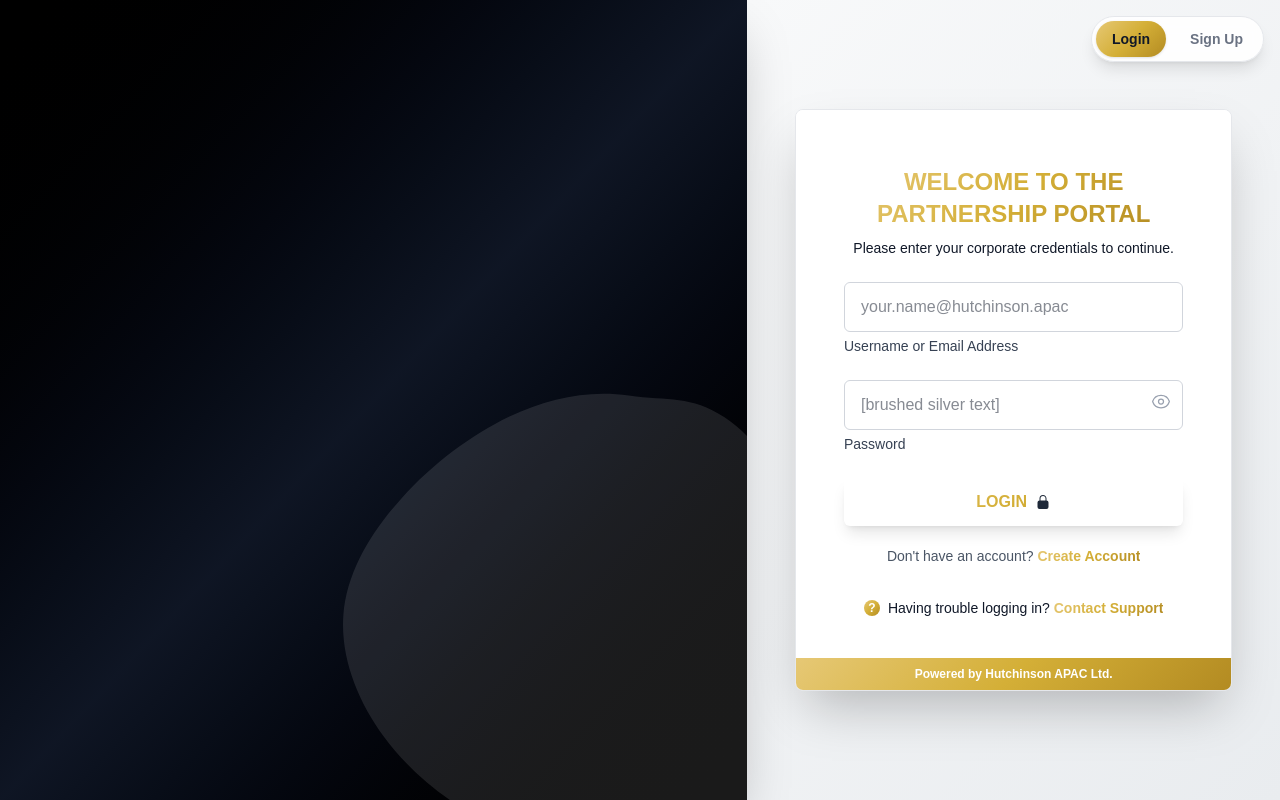
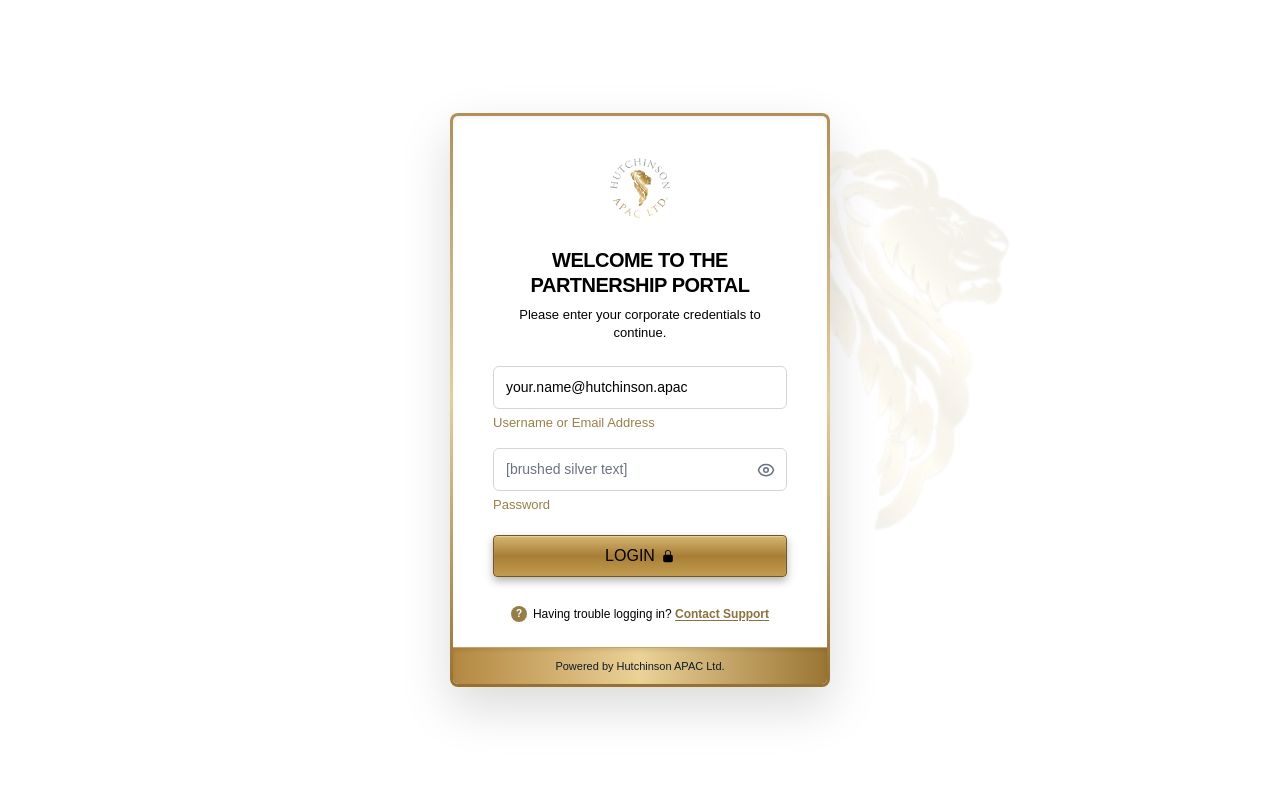
Before and after one commit to fahmidurshanto/hutchinson, a Next.js app: page /login in a window 1280 px wide. Built offline with nearby package versions, Linux system fonts and the light colour scheme.

Commit message:
added services page

```diff
--- a/src/app/(dashboard)/components/ServiceApplicationsPage.js
+++ b/src/app/(dashboard)/services/page.js
@@ -13,7 +13,7 @@ const activeApplications = [
     { id: 'APAC-003', type: 'Advisory Services', date: '15 Jun', status: 'Completed', statusColor: '#9ca3af' },
 ];
 
-export default function ServiceApplicationsPage() {
+export default function ServicesPage() {
     const [selectedCategory, setSelectedCategory] = useState('global');
     const [dropdownOpen, setDropdownOpen] = useState(false);
     const [details, setDetails] = useState('');
--- a/src/app/login/components/LoginCard.js
+++ b/src/app/login/components/LoginCard.js
@@ -3,29 +3,33 @@ import LoginForm from './LoginForm';
 
 export default function LoginCard() {
     return (
-        <div className="bg-white rounded-lg w-full max-w-md overflow-hidden animate__animated animate__zoomIn animate__fast relative shadow-2xl border border-gray-200">
-            <div className="p-8 sm:p-10 lg:p-12 pb-6 lg:pb-8 relative z-10 bg-white">
+        <div className="w-full max-w-[380px] mx-auto rounded-lg p-[3px] bg-gradient-to-b from-[#b19057] via-[#e5cf96] to-[#967131] shadow-[0_20px_50px_rgba(0,0,0,0.15)] animate__animated animate__zoomIn animate__fast">
+            <div className="bg-white rounded-[5px] w-full overflow-hidden relative shadow-inner flex flex-col pt-8">
+                <div className="px-8 sm:px-10 pb-6 relative z-10 bg-white">
                     <div className="flex flex-col items-center mb-6">
-                    <div className="w-24 h-24 mb-4 mt-2 flex items-center justify-center lg:hidden">
-                        <div className="w-full h-full rounded-full flex items-center justify-center bg-white drop-shadow-sm p-1">
+                        <div className="w-20 h-20 mb-4 flex items-center justify-center">
                             <img src="/hutchinson-logo.png" alt="Hutchinson APAC Ltd." className="w-full h-full object-contain" />
                         </div>
-                    </div>
-                    <h1 className="text-2xl font-bold text-center text-gradient-gold mb-1 px-4 mt-2">
+                        <h1 className="text-[20px] leading-tight font-bold text-center text-black mb-2 mt-1 uppercase tracking-tight">
                             WELCOME TO THE<br />PARTNERSHIP PORTAL
                         </h1>
-                    <p className="text-sm text-center text-gray-900 font-medium mt-1">
+                        <p className="text-[13px] text-center text-black font-medium leading-snug">
                             Please enter your corporate credentials to continue.
                         </p>
                     </div>
+
                     <LoginForm />
-                <div className="mt-8 mb-2 flex justify-center items-center text-sm">
-                    <span className="text-white w-4 h-4 mr-2 rounded-full bg-gradient-gold text-xs flex justify-center items-center font-bold">?</span>
-                    <span className="text-gray-900 font-medium">Having trouble logging in? <a href="#" className="font-bold text-gradient-gold">Contact Support</a></span>
+
+                    <div className="mt-7 flex justify-center items-center text-[12px]">
+                        <span className="text-white w-4 h-4 mr-1.5 rounded-full bg-[#957e46] text-[10px] flex justify-center items-center font-bold">?</span>
+                        <span className="text-black font-medium">Having trouble logging in? <a href="#" className="font-semibold text-[#8a723e] underline decoration-[#8a723e] underline-offset-2 hover:text-[#6a5528]">Contact Support</a></span>
                     </div>
                 </div>
-            <div className="p-2 text-center text-xs text-white bg-gradient-gold font-semibold relative z-10">
+
+                {/* Footer Bar */}
+                <div className="py-2.5 px-4 text-center text-[11px] text-gray-900 shadow-[inset_0_2px_4px_rgba(0,0,0,0.1)] bg-gradient-to-r from-[#b38841] via-[#ebd296] to-[#9a7633] font-medium relative z-10 border-t border-[#c6a267]">
                     Powered by Hutchinson APAC Ltd.
+                </div>
             </div>
         </div>
     )
--- a/src/app/login/components/LoginForm.js
+++ b/src/app/login/components/LoginForm.js
@@ -1,29 +1,44 @@
 "use client";
 
 import React, { useState } from 'react';
-import Input from '../../../components/ui/Input';
-import Button from '../../../components/ui/Button';
 import Link from 'next/link';
 
 export default function LoginForm() {
     const [showPassword, setShowPassword] = useState(false);
 
     return (
-        <form className="w-full mt-6" onSubmit={(e) => e.preventDefault()}>
-            <Input
+        <form className="w-full mt-5" onSubmit={(e) => e.preventDefault()}>
+            {/* Username Input */}
+            <div className="w-full mb-4">
+                <div className="relative">
+                    <input
                         id="email"
                         type="email"
                         placeholder="your.name@hutchinson.apac"
-                label="Username or Email Address"
+                        className="w-full px-3 py-2.5 border-[1.5px] border-gray-300 rounded-md focus:outline-none focus:border-[#c6a267] focus:ring-1 focus:ring-[#c6a267] transition-colors text-black placeholder-black bg-white text-[14px]"
                     />
-            <Input
+                </div>
+                <label htmlFor="email" className="block mt-1 text-[13px] font-medium text-[#9a804a]">
+                    Username or Email Address
+                </label>
+            </div>
+
+            {/* Password Input */}
+            <div className="w-full mb-5 relative">
+                <div className="relative">
+                    <input
                         id="password"
                         type={showPassword ? "text" : "password"}
                         placeholder="[brushed silver text]"
-                label="Password"
-                icon={
-                    <button type="button" onClick={() => setShowPassword(!showPassword)} title="Toggle Password Visibility">
-                        <svg xmlns="http://www.w3.org/2000/svg" fill="none" viewBox="0 0 24 24" strokeWidth={1.5} stroke="currentColor" className="w-5 h-5 cursor-pointer">
+                        className="w-full px-3 py-2.5 border-[1.5px] border-gray-300 rounded-md focus:outline-none focus:border-[#c6a267] focus:ring-1 focus:ring-[#c6a267] transition-colors text-black placeholder-gray-500 bg-white text-[14px]"
+                    />
+                    <button
+                        type="button"
+                        onClick={() => setShowPassword(!showPassword)}
+                        title="Toggle Password Visibility"
+                        className="absolute right-3 top-1/2 -translate-y-1/2 text-gray-500 hover:text-gray-700"
+                    >
+                        <svg xmlns="http://www.w3.org/2000/svg" fill="none" viewBox="0 0 24 24" strokeWidth={2} stroke="currentColor" className="w-[18px] h-[18px] cursor-pointer">
                             {showPassword ? (
                                 <path strokeLinecap="round" strokeLinejoin="round" d="M3.98 8.223A10.477 10.477 0 001.934 12C3.226 16.338 7.244 19.5 12 19.5c.993 0 1.953-.138 2.863-.395M6.228 6.228A10.45 10.45 0 0112 4.5c4.756 0 8.773 3.162 10.065 7.498a10.523 10.523 0 01-4.293 5.774M6.228 6.228L3 3m3.228 3.228l3.65 3.65m7.894 7.894L21 21m-3.228-3.228l-3.65-3.65m0 0a3 3 0 10-4.243-4.243m4.242 4.242L9.88 9.88" />
                             ) : (
@@ -34,21 +49,26 @@ export default function LoginForm() {
                             )}
                         </svg>
                     </button>
-                }
-            />
-            <Button type="submit">
-                LOGIN
-                <svg xmlns="http://www.w3.org/2000/svg" viewBox="0 0 24 24" fill="currentColor" className="w-4 h-4 text-gray-800">
+                </div>
+                <label htmlFor="password" className="block mt-1 text-[13px] font-medium text-[#9a804a]">
+                    Password
+                </label>
+            </div>
+
+            {/* Login Button */}
+            <button
+                type="submit"
+                className="w-full py-2 px-4 rounded-[4px] shadow-[0_4px_8px_rgba(0,0,0,0.3),inset_0_1px_1px_rgba(255,255,255,0.4)] transition-all flex items-center justify-center gap-1.5 mt-2 hover:brightness-105 active:scale-[0.98]"
+                style={{
+                    background: 'linear-gradient(to bottom, #d5b573 0%, #a87e35 50%, #c19c50 100%)',
+                    border: '1px solid #725721'
+                }}
+            >
+                <span className="text-[16px] font-medium text-black tracking-normal">LOGIN</span>
+                <svg xmlns="http://www.w3.org/2000/svg" viewBox="0 0 24 24" fill="currentColor" className="w-[14px] h-[14px] text-black">
                     <path fillRule="evenodd" d="M12 1.5a5.25 5.25 0 00-5.25 5.25v3a3 3 0 00-3 3v6.75a3 3 0 003 3h10.5a3 3 0 003-3v-6.75a3 3 0 00-3-3v-3c0-2.9-2.35-5.25-5.25-5.25zm3.75 8.25v-3a3.75 3.75 0 10-7.5 0v3h7.5z" clipRule="evenodd" />
                 </svg>
-            </Button>
-
-            <p className="text-center text-sm text-gray-600 mt-5">
-                Don&apos;t have an account?{' '}
-                <Link href="/signup" className="font-bold text-gradient-gold hover:underline">
-                    Create Account
-                </Link>
-            </p>
+            </button>
         </form>
     )
 }
--- a/src/app/login/page.js
+++ b/src/app/login/page.js
@@ -3,54 +3,22 @@ import Link from 'next/link';
 
 export default function Page() {
   return (
-    <div className="min-h-screen flex flex-col lg:flex-row bg-gray-50">
+    <div className="min-h-screen flex flex-col items-center justify-center relative p-4 bg-white overflow-hidden">
 
-      {/* Auth Toggle - Top Right */}
-      <div className="fixed top-4 right-4 z-50 flex items-center gap-2 bg-white/90 backdrop-blur-sm rounded-full shadow-lg border border-gray-200 p-1">
-        <span className="px-4 py-2 rounded-full bg-gradient-gold text-gray-900 text-sm font-bold shadow-sm">
-          Login
-        </span>
-        <Link href="/signup" className="px-4 py-2 rounded-full text-sm font-semibold text-gray-500 hover:text-gray-800 transition-colors">
-          Sign Up
-        </Link>
-      </div>
+      {/* Background Image with Overlay */}
+      <div
+        className="absolute inset-0 z-0 bg-no-repeat"
+        style={{
+          backgroundImage: "url('/lion.png')",
+          backgroundPosition: "right -15% bottom -15%",
+          backgroundSize: "70% auto",
+          opacity: 0.1,
+          filter: "sepia(0.3) hue-rotate(5deg)"
+        }}
+      ></div>
 
-      {/* Left side: Branding (Hidden on mobile/tablet, Visible on desktop) */}
-      <div className="hidden lg:flex lg:w-1/2 xl:w-7/12 relative bg-black items-center justify-center p-12 overflow-hidden shadow-2xl z-20">
-        {/* Background gradient/decoration for desktop */}
-        <div className="absolute inset-0 z-0 bg-gradient-to-br from-black via-gray-900 to-black opacity-90"></div>
-        <div className="absolute right-0 bottom-0 opacity-10 pointer-events-none w-full h-full flex items-end justify-end">
-          <svg viewBox="0 0 200 200" xmlns="http://www.w3.org/2000/svg" className="w-[80%] h-[80%] translate-x-1/4 translate-y-1/4" fill="#ffffff">
-            <path d="M42.7,-74.6C54.1,-67.2,61.3,-53.4,69.5,-40.4C77.7,-27.4,86.9,-15.1,87.6,-2.4C88.3,10.3,80.5,23.3,71.7,35.4C62.9,47.5,53,58.7,40.9,65.3C28.8,71.9,14.4,73.9,0.7,72.7C-13,71.5,-26,67.1,-38.4,60.3C-50.8,53.5,-62.6,44.3,-71.4,32.3C-80.2,20.3,-86,5.6,-84.9,-8.5C-83.8,-22.6,-75.8,-36,-65.4,-47.5C-55,-59,-42.2,-68.6,-29.3,-74.8C-16.4,-81,-2.9,-83.8,10.6,-81.9C24.1,-80,31.3,-82,42.7,-74.6Z" transform="translate(100 100)" />
-          </svg>
-        </div>
-
-        {/* Desktop Brand Content */}
-        <div className="relative z-10 text-gray-300 max-w-lg text-center animate__animated animate__fadeInLeft animate__slow">
-          <div className="w-48 h-48 mx-auto mb-8 flex items-center justify-center">
-            <img src="/hutchinson-logo.png" alt="Hutchinson APAC Ltd." className="w-full h-full object-contain drop-shadow-2xl" />
-          </div>
-          <h2 className="text-4xl lg:text-5xl font-bold mb-6 mt-4 text-gradient-silver">Enterprise Partnership Portal</h2>
-          <p className="text-gray-400 text-lg lg:text-xl leading-relaxed font-medium">
-            Access exclusive resources, manage your corporate accounts, and collaborate with <span className="font-bold text-gradient-gold">Hutchinson APAC</span> seamlessly.
-          </p>
-        </div>
-      </div>
-
-      {/* Right side: Login Form (Full width on mobile/tablet, half width on desktop) */}
-      <div className="w-full lg:w-1/2 xl:w-5/12 min-h-screen flex items-center justify-center p-4 sm:p-8 lg:p-12 relative z-10"
-        style={{ background: 'linear-gradient(135deg, #f8f9fa 0%, #e9ecef 100%)' }}>
-
-        {/* Mobile/Tablet structural background ornament (hidden on large screens) */}
-        <div className="absolute right-0 bottom-0 opacity-5 pointer-events-none w-3/4 h-3/4 max-w-3xl overflow-hidden flex justify-end items-end lg:hidden">
-          <svg viewBox="0 0 200 200" xmlns="http://www.w3.org/2000/svg" className="w-[120%] h-[120%] translate-x-1/4 translate-y-1/4" fill="#000000">
-            <path d="M42.7,-74.6C54.1,-67.2,61.3,-53.4,69.5,-40.4C77.7,-27.4,86.9,-15.1,87.6,-2.4C88.3,10.3,80.5,23.3,71.7,35.4C62.9,47.5,53,58.7,40.9,65.3C28.8,71.9,14.4,73.9,0.7,72.7C-13,71.5,-26,67.1,-38.4,60.3C-50.8,53.5,-62.6,44.3,-71.4,32.3C-80.2,20.3,-86,5.6,-84.9,-8.5C-83.8,-22.6,-75.8,-36,-65.4,-47.5C-55,-59,-42.2,-68.6,-29.3,-74.8C-16.4,-81,-2.9,-83.8,10.6,-81.9C24.1,-80,31.3,-82,42.7,-74.6Z" transform="translate(100 100)" />
-          </svg>
-        </div>
-
-        <div className="z-20 w-full max-w-md xl:max-w-lg">
-          <LoginCard />
-        </div>
+      <div className="z-20 w-full flex justify-center items-center">
+        <LoginCard />
       </div>
     </div>
   )
--- a/src/components/layout/TopNav.js
+++ b/src/components/layout/TopNav.js
@@ -1,20 +1,22 @@
 "use client";
 import React from 'react';
 import Link from 'next/link';
+import { usePathname } from 'next/navigation';
 import { useAppContext } from '../../context/AppContext';
 
 export default function TopNav() {
+    const pathname = usePathname();
     const { user, activeTab, setActiveTab } = useAppContext();
-    const tabs = ['DASHBOARD', 'REPORTS', 'SERVICE APPLICATIONS', 'ADMIN'];
+    const tabs = ['DASHBOARD', 'REPORTS', 'SERVICES', 'ADMIN'];
 
     return (
-        <header className="fixed top-0 left-0 w-full z-50 flex flex-col bg-gradient-silver-horizontal">
+        <header className="fixed top-0 left-0 w-full z-50 flex flex-col bg-gradient-silver-horizontal shadow-xl">
 
             {/* ══════════════════════════════════════════════════════
                 CONTAINER 1 — Branding (logo) + User Info
                 White curved band. Logo is absolute inside, overflows below.
             ══════════════════════════════════════════════════════ */}
-            <div className="relative w-full flex items-center h-12 bg-white shadow-lg overflow-visible">
+            <div className="relative w-full flex items-center h-12 bg-white shadow-lg border overflow-visible">
 
                 {/* Logo Panel — overflows below Container 1 into Container 2 */}
                 <div className="absolute left-0 top-0 w-[180px] h-[102px] bg-white rounded-br-[2.5rem] flex items-center justify-center shadow-lg z-50">
@@ -27,6 +29,8 @@ export default function TopNav() {
 
                 {/* User Info — pushed right of logo */}
                 <div className="ml-[180px] flex-1 flex items-center justify-end pr-6 gap-3 h-full">
+
+
 
                     {/* Shield icon + name */}
                     <div className="flex items-center gap-2">
@@ -43,6 +47,11 @@ export default function TopNav() {
                         </svg>
                     </div>
 
+
+                    {/* Login Button */}
+                    <Link href="/login" className="px-5 py-1.5 rounded-full bg-gradient-gold text-gray-900 text-xs font-bold shadow-md hover:shadow-lg hover:scale-105 transition-all mr-2">
+                        Login
+                    </Link>
                     {/* Logout */}
                     <Link
                         href="/login"
@@ -62,8 +71,22 @@ export default function TopNav() {
             ══════════════════════════════════════════════════════ */}
             <nav className="flex items-stretch h-11 ml-[180px] md:ml-[12%] bg-gradient-to-r from-[#939391] via-[#b7b8b2] to-[#a4a39f]">
                 {tabs.map((tab) => {
-                    const isActive = activeTab === tab;
-                    const isAdmin = tab === 'ADMIN';
+                    const isReportRoute = tab === 'REPORTS';
+                    const isAdminRoute = tab === 'ADMIN';
+                    const isServicesRoute = tab === 'SERVICES';
+                    const isRoute = isReportRoute || isAdminRoute || isServicesRoute;
+
+                    let href = '/';
+                    if (isReportRoute) href = '/reports';
+                    if (isAdminRoute) href = '/admin';
+                    if (isServicesRoute) href = '/services';
+
+                    // Active logic:
+                    // 1. If it's a dedicated route, check pathname
+                    // 2. If it's a home tab (only DASHBOARD now), check if we are on home AND activeTab matches
+                    const isActive = isRoute
+                        ? pathname.startsWith(href)
+                        : (pathname === '/' && activeTab === tab);
 
                     const tabContent = (
                         <span className={`flex items-center h-full px-6 font-bold text-xs tracking-[0.08em] whitespace-nowrap border-b-[3px] transition-colors cursor-pointer select-none
@@ -76,23 +99,17 @@ export default function TopNav() {
                         </span>
                     );
 
-                    return isAdmin ? (
+                    return (
                         <Link
                             key={tab}
-                            href="/admin"
+                            href={href}
                             className="flex items-stretch"
-                            onClick={() => setActiveTab(tab)}
+                            onClick={() => {
+                                if (!isRoute) setActiveTab(tab);
+                            }}
                         >
                             {tabContent}
                         </Link>
-                    ) : (
-                        <button
-                            key={tab}
-                            onClick={() => setActiveTab(tab)}
-                            className="flex items-stretch"
-                        >
-                            {tabContent}
-                        </button>
                     );
                 })}
             </nav>
```
Also changed, not shown: src/app/(dashboard)/components/CalendarPage.js (+6 -5 lines), src/app/(dashboard)/page.js (+1 -9 lines), src/app/(dashboard)/reports/page.js (renamed from src/app/(dashboard)/components/ReportsPage.js, +10 -7 lines). Lines whose indentation alone changed are shown as unchanged.
